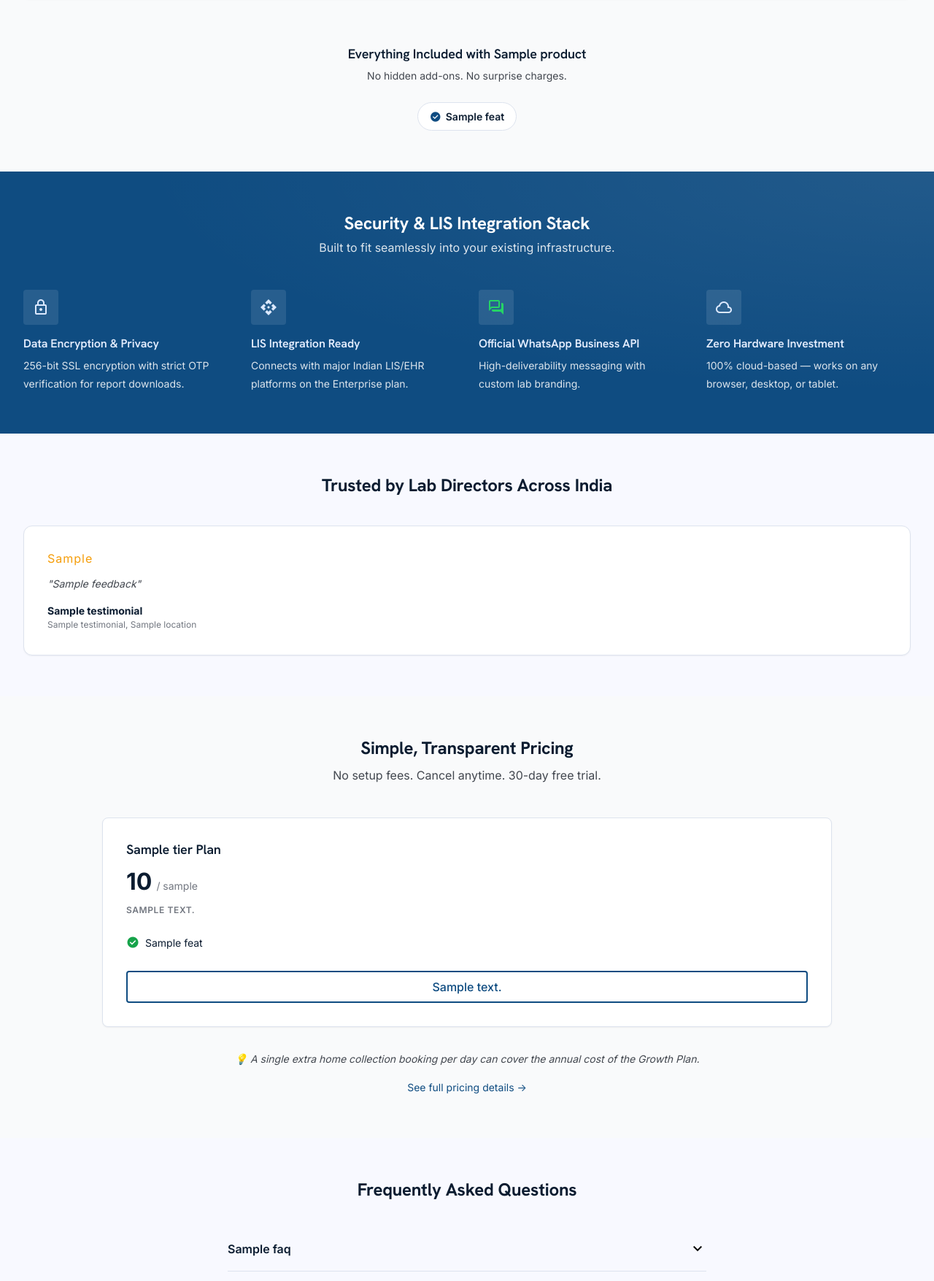
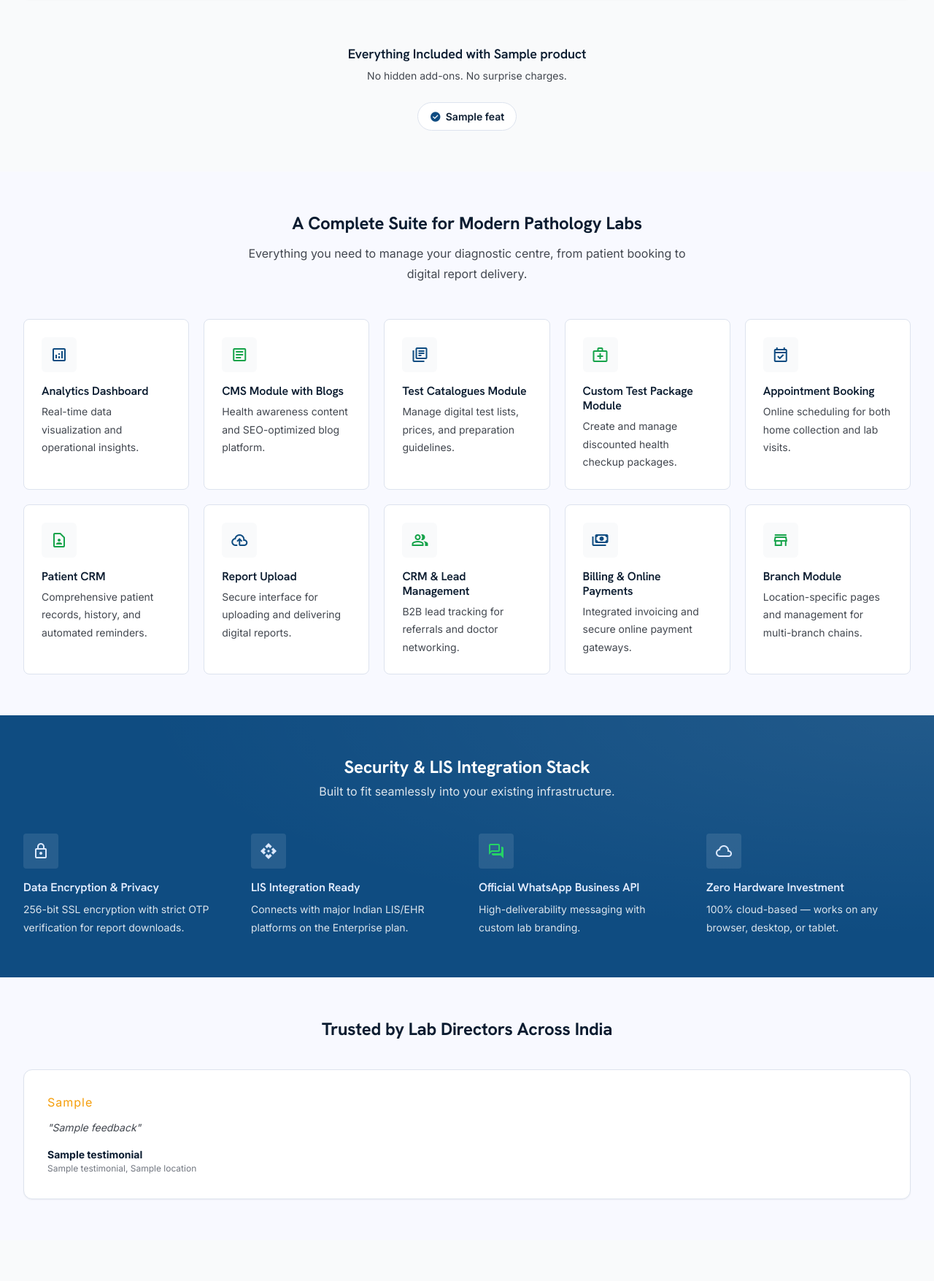
Before and after one commit to phoneixriseinteractive/curasuite_website, a Django app: template templates/landing_pages/curalabs.html in a window 1280 px wide. Shown: the part 2498-4253 px from the top of the page at 73% size. Run offline with Django 5.2, Linux system fonts and the light colour scheme; the template is opened without the code that fills it: most values are stand-ins (such as "Sample title", 1, 10 or a date in 2020); grey boxes marked "Sample" are stand-in pictures; some libraries are stand-ins or nearby versions.

Commit message:
Module listing.

```diff
--- a/templates/landing_pages/curalabs.html
+++ b/templates/landing_pages/curalabs.html
@@ -10,17 +10,18 @@
    is reserved for the one real conversion action — the demo-form submit and
    WhatsApp buttons — matching the source design's action-vs-structure split.
 
-   Page flow (10 blocks, per the CRO blueprint):
+   Page flow (per the CRO blueprint, +1 block added on request):
      1. Hero (headline + embedded demo form)
      2. Social proof bar
      3. Pain Point Contrast — Traditional Lab vs. {{ product.name }}
      4. 3-step digital flow
      5. Interactive product UI showcase (3 modules)
-     6. Security & LIS integration stack
-     7. Testimonials
-     8. Pricing tiers & ROI anchor
-     9. FAQ accordion
-     10. Pre-footer conversion banner
+     6. Module listing — full platform suite grid
+     7. Security & LIS integration stack
+     8. Testimonials
+     9. Pricing tiers & ROI anchor
+     10. FAQ accordion
+     11. Pre-footer conversion banner
    ───────────────────────────────────────────────────────────────────────── #}
 {% block extra_head %}
 <link rel="preconnect" href="https://fonts.googleapis.com">
@@ -86,6 +87,12 @@
   .lp-step-badge { position: absolute; top: -6px; right: -6px; width: 28px; height: 28px; border-radius: 50%; background: var(--color-primary-600); color: white; display: flex; align-items: center; justify-content: center; font-weight: 700; font-size: var(--text-sm); }
   .lp-step-connector { display: none; }
   @media (min-width: 769px) { .lp-step-connector { display: block; position: absolute; top: 44px; left: 16%; right: 16%; height: 2px; background: var(--border-default); z-index: -1; } }
+
+  /* Module listing grid */
+  .lp-module-card { background: white; border: 1px solid var(--border-default); border-radius: var(--radius-lg); padding: 24px; }
+  .lp-module-icon { width: 48px; height: 48px; border-radius: var(--radius-md); background: var(--surface-card); display: flex; align-items: center; justify-content: center; margin-bottom: 16px; }
+  .lp-module-icon.is-blue .material-symbols-outlined { color: var(--color-primary-600); }
+  .lp-module-icon.is-green .material-symbols-outlined { color: var(--color-secondary-600); }
 
   /* Security band */
   .lp-security-icon { width: 48px; height: 48px; border-radius: var(--radius); background: rgba(255,255,255,.1); display: flex; align-items: center; justify-content: center; margin-bottom: 16px; }
@@ -413,7 +420,69 @@
 </section>
 {% endif %}
 
-<!-- ═══ 6. SECURITY & LIS INTEGRATION STACK ════════════════════════════════ -->
+<!-- ═══ 6. MODULE LISTING — full platform suite ═══════════════════════════════ -->
+<section style="padding:56px 0;">
+  <div class="container">
+    <div style="text-align:center;max-width:640px;margin:0 auto 48px;">
+      <h2 style="margin-bottom:12px;font-size:var(--text-2xl);">A Complete Suite for Modern Pathology Labs</h2>
+      <p style="color:var(--text-secondary);">Everything you need to manage your diagnostic centre, from patient booking to digital report delivery.</p>
+    </div>
+    <div style="display:grid;grid-template-columns:repeat(auto-fit,minmax(220px,1fr));gap:20px;">
+      <div class="lp-module-card">
+        <div class="lp-module-icon is-blue"><span class="material-symbols-outlined">analytics</span></div>
+        <h4 style="font-size:var(--text-base);margin-bottom:6px;">Analytics Dashboard</h4>
+        <p style="color:var(--text-secondary);font-size:var(--text-sm);">Real-time data visualization and operational insights.</p>
+      </div>
+      <div class="lp-module-card">
+        <div class="lp-module-icon is-green"><span class="material-symbols-outlined">article</span></div>
+        <h4 style="font-size:var(--text-base);margin-bottom:6px;">CMS Module with Blogs</h4>
+        <p style="color:var(--text-secondary);font-size:var(--text-sm);">Health awareness content and SEO-optimized blog platform.</p>
+      </div>
+      <div class="lp-module-card">
+        <div class="lp-module-icon is-blue"><span class="material-symbols-outlined">library_books</span></div>
+        <h4 style="font-size:var(--text-base);margin-bottom:6px;">Test Catalogues Module</h4>
+        <p style="color:var(--text-secondary);font-size:var(--text-sm);">Manage digital test lists, prices, and preparation guidelines.</p>
+      </div>
+      <div class="lp-module-card">
+        <div class="lp-module-icon is-green"><span class="material-symbols-outlined">medical_services</span></div>
+        <h4 style="font-size:var(--text-base);margin-bottom:6px;">Custom Test Package Module</h4>
+        <p style="color:var(--text-secondary);font-size:var(--text-sm);">Create and manage discounted health checkup packages.</p>
+      </div>
+      <div class="lp-module-card">
+        <div class="lp-module-icon is-blue"><span class="material-symbols-outlined">event_available</span></div>
+        <h4 style="font-size:var(--text-base);margin-bottom:6px;">Appointment Booking</h4>
+        <p style="color:var(--text-secondary);font-size:var(--text-sm);">Online scheduling for both home collection and lab visits.</p>
+      </div>
+      <div class="lp-module-card">
+        <div class="lp-module-icon is-green"><span class="material-symbols-outlined">contact_page</span></div>
+        <h4 style="font-size:var(--text-base);margin-bottom:6px;">Patient CRM</h4>
+        <p style="color:var(--text-secondary);font-size:var(--text-sm);">Comprehensive patient records, history, and automated reminders.</p>
+      </div>
+      <div class="lp-module-card">
+        <div class="lp-module-icon is-blue"><span class="material-symbols-outlined">cloud_upload</span></div>
+        <h4 style="font-size:var(--text-base);margin-bottom:6px;">Report Upload</h4>
+        <p style="color:var(--text-secondary);font-size:var(--text-sm);">Secure interface for uploading and delivering digital reports.</p>
+      </div>
+      <div class="lp-module-card">
+        <div class="lp-module-icon is-green"><span class="material-symbols-outlined">group</span></div>
+        <h4 style="font-size:var(--text-base);margin-bottom:6px;">CRM &amp; Lead Management</h4>
+        <p style="color:var(--text-secondary);font-size:var(--text-sm);">B2B lead tracking for referrals and doctor networking.</p>
+      </div>
+      <div class="lp-module-card">
+        <div class="lp-module-icon is-blue"><span class="material-symbols-outlined">payments</span></div>
+        <h4 style="font-size:var(--text-base);margin-bottom:6px;">Billing &amp; Online Payments</h4>
+        <p style="color:var(--text-secondary);font-size:var(--text-sm);">Integrated invoicing and secure online payment gateways.</p>
+      </div>
+      <div class="lp-module-card">
+        <div class="lp-module-icon is-green"><span class="material-symbols-outlined">store</span></div>
+        <h4 style="font-size:var(--text-base);margin-bottom:6px;">Branch Module</h4>
+        <p style="color:var(--text-secondary);font-size:var(--text-sm);">Location-specific pages and management for multi-branch chains.</p>
+      </div>
+    </div>
+  </div>
+</section>
+
+<!-- ═══ 7. SECURITY & LIS INTEGRATION STACK ════════════════════════════════ -->
 <section style="padding:56px 0;background:var(--color-primary-600);color:white;position:relative;overflow:hidden;">
   <div style="position:absolute;inset:0;background:radial-gradient(ellipse at top right,rgba(255,255,255,.08),transparent 60%);pointer-events:none;"></div>
   <div class="container" style="position:relative;">
@@ -444,7 +513,7 @@
   </div>
 </section>
 
-<!-- ═══ 7. TESTIMONIALS & CASE STUDIES ══════════════════════════════════════ -->
+<!-- ═══ 8. TESTIMONIALS & CASE STUDIES ══════════════════════════════════════ -->
 {% if testimonials %}
 <section style="padding:56px 0;">
   <div class="container">
@@ -463,7 +532,7 @@
 </section>
 {% endif %}
 
-<!-- ═══ 8. PRICING TIERS & ROI ANCHOR ═══════════════════════════════════════ -->
+<!-- ═══ 9. PRICING TIERS & ROI ANCHOR ═══════════════════════════════════════ -->
 {% if pricing_tiers %}
 <section style="padding:56px 0;background:var(--surface-card);" id="pricing">
   <div class="container">
@@ -507,7 +576,7 @@
 </section>
 {% endif %}
 
-<!-- ═══ 9. OBJECTION-HANDLING FAQ ACCORDION ═════════════════════════════════ -->
+<!-- ═══ 10. OBJECTION-HANDLING FAQ ACCORDION ════════════════════════════════ -->
 {% if product_faqs %}
 <section id="resources" style="padding:56px 0;">
   <div class="container" style="max-width:720px;">
@@ -527,7 +596,7 @@
 </section>
 {% endif %}
 
-<!-- ═══ 10. PRE-FOOTER CONVERSION BANNER ════════════════════════════════════ -->
+<!-- ═══ 11. PRE-FOOTER CONVERSION BANNER ════════════════════════════════════ -->
 <section style="padding:56px 0;background:var(--color-primary-900);text-align:center;">
   <div class="container" style="max-width:640px;">
     <h2 style="color:white;margin-bottom:12px;font-size:var(--text-2xl);">Ready to Take Your Lab Digital?</h2>
```
